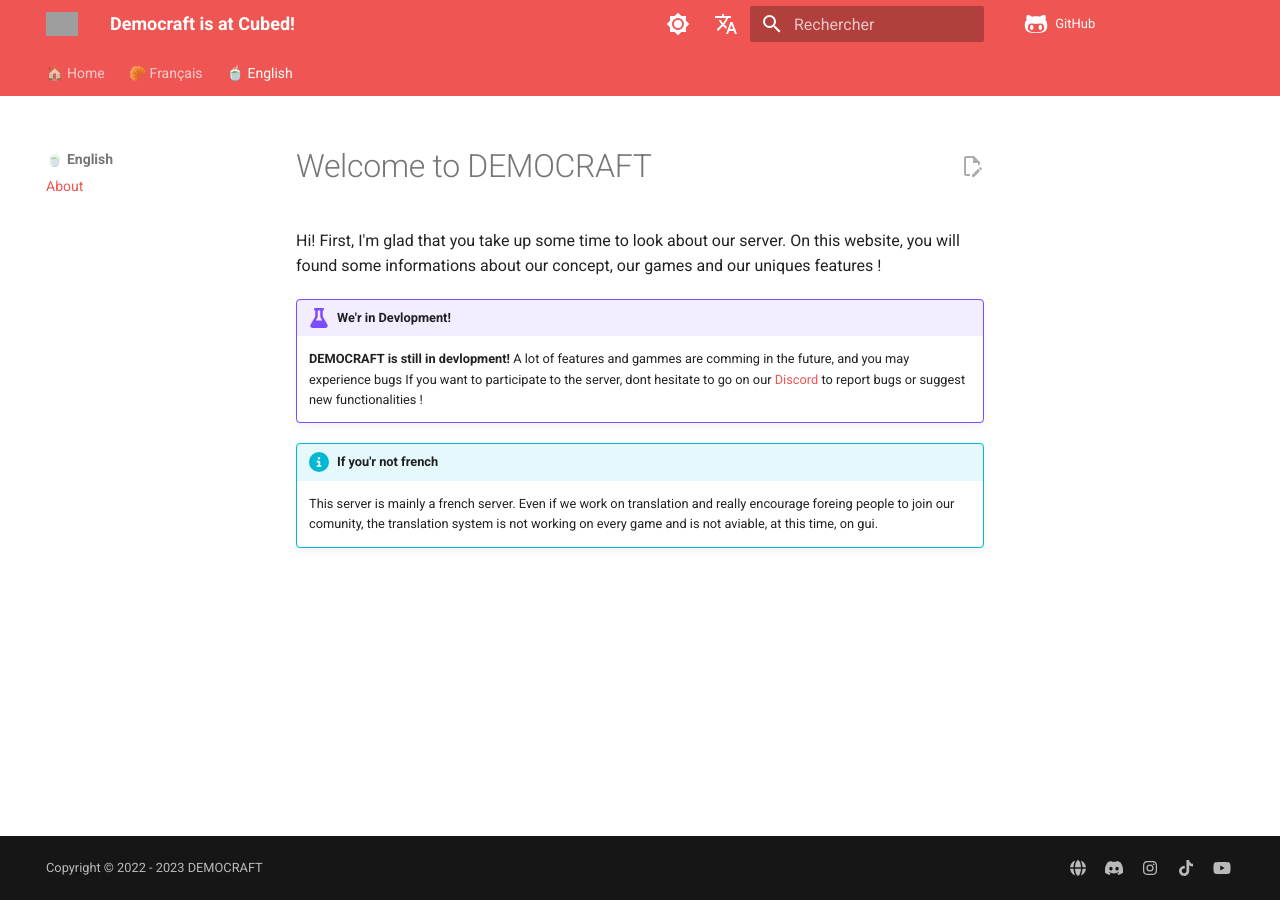
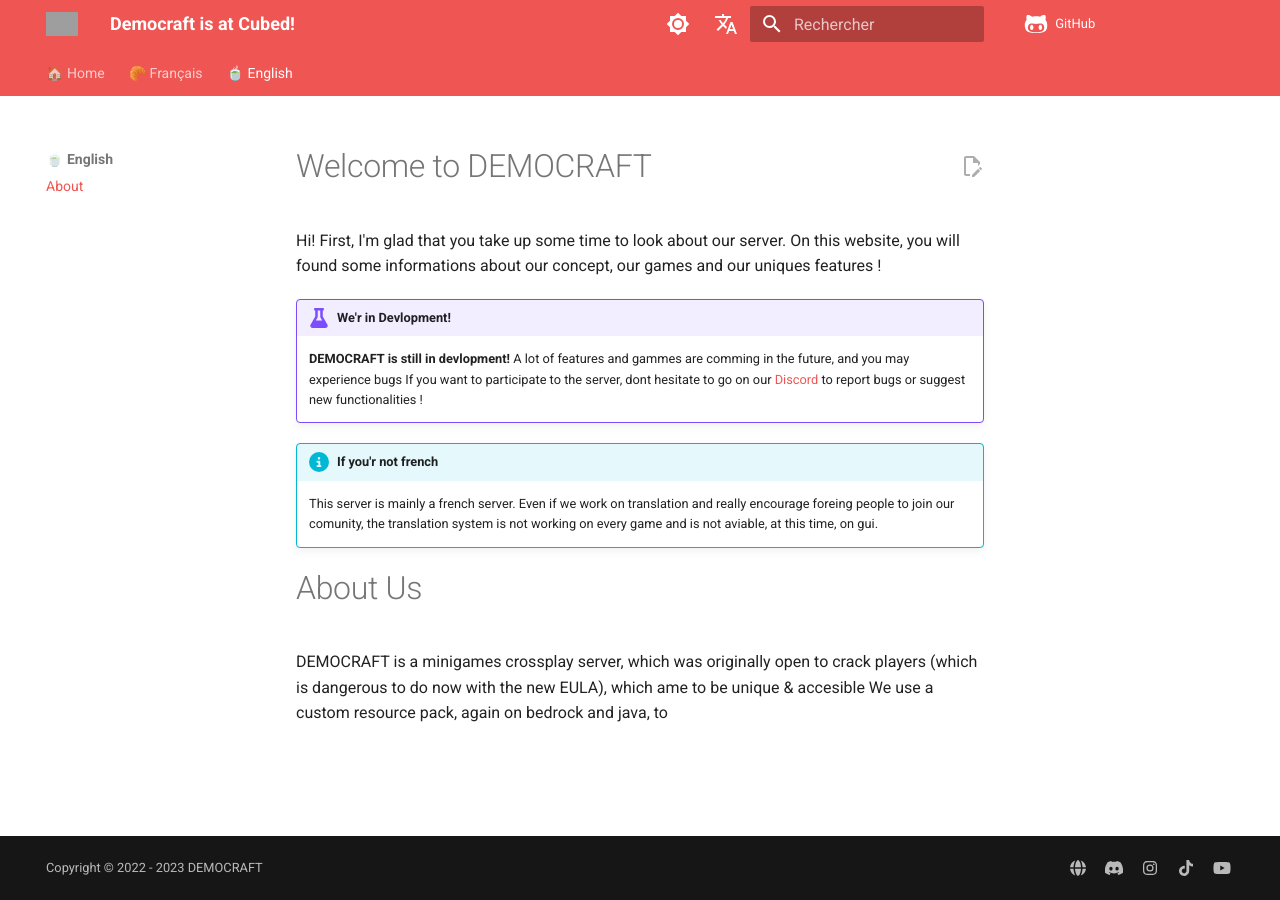
Before and after one commit to democraftmc/cubed-doc, an MkDocs documentation site: the page built from docs/docs/en/index.md, in a window 1280 px wide. Built offline with MkDocs 1.6.1 and Material for MkDocs 9.7.7, drawn with Linux system fonts in a browser that asks for light colours; comment, search, counter and statistics services are not loaded; grey boxes are pictures that could not be loaded.

Commit message:
Update index.md

```diff
--- a/docs/docs/en/index.md
+++ b/docs/docs/en/index.md
@@ -12,4 +12,6 @@ Hi! First, I'm glad that you take up some time to look about our server. On this
     This server is mainly a french server.
     Even if we work on translation and really encourage foreing people to join our comunity, the translation system is not working on every game and is not aviable, at this time, on gui.
 
-#
+# About Us
+DEMOCRAFT is a minigames crossplay server, which was originally open to crack players (which is dangerous to do now with the new EULA), which ame to be unique & accesible
+We use a custom resource pack, again on bedrock and java, to
```
